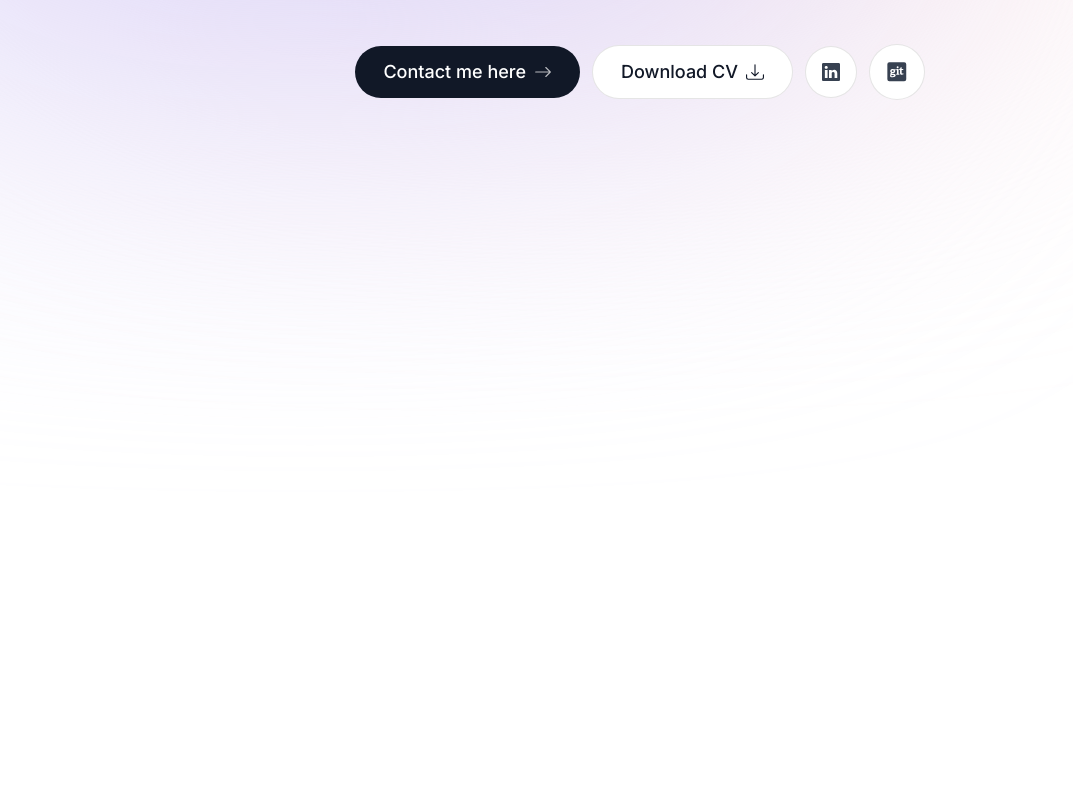
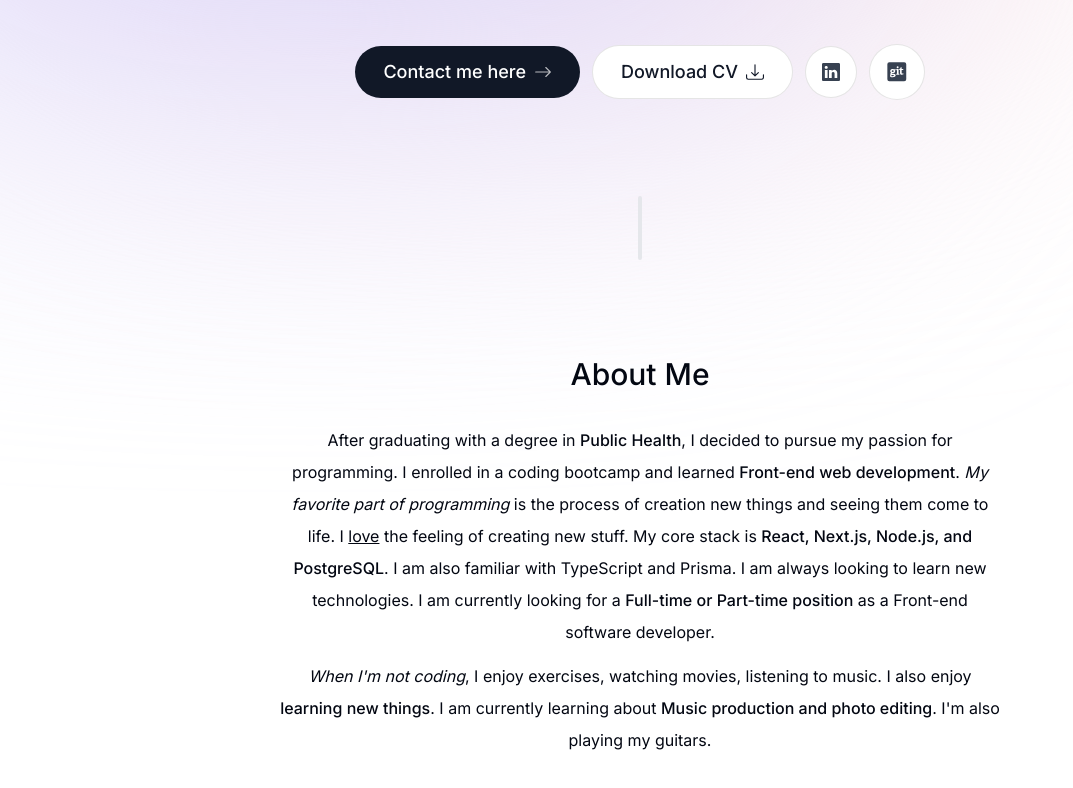
Before and after one commit to dzejkk/portfolio, a Next.js app: page / in a window 1280 px wide. Shown: the part 414-1202 px from the top of the page, without its empty margins (0-1073 px from the left). Built offline with nearby package versions, Linux system fonts and the light colour scheme.

Commit message:
progressing component splitting

```diff
--- a/app/page.tsx
+++ b/app/page.tsx
@@ -1,11 +1,15 @@
 import Intro from '@/components/intro'
+import SectionDivider from '@/components/section-divider'
 import Image from 'next/image'
-Intro
+import About from '@/components/about'
+
 
 export default function Home() {
   return (
     <main className="flex flex-col items-center px-4">
       <Intro />
+      <SectionDivider />
+      <About />
 
     </main>
   )
--- /dev/null
+++ b/components/about.tsx
@@ -0,0 +1,44 @@
+"use client";
+
+import React from "react";
+import SectionHeading from "./section-heading";
+import { motion } from "motion/react";
+
+export default function About() {
+  return (
+    <motion.section className="mb-28 max-w-[45rem] text-center leading-8 sm:mb-40"
+     initial={{ opacity: 0, y: 100 }}
+      animate={{ opacity: 1, y: 0 }}
+      transition={{ delay: 0.175 }}
+      id="about"
+    >
+      <SectionHeading>About me</SectionHeading>
+      <p className="mb-3">
+        After graduating with a degree in{" "}
+        <span className="font-medium">Public Health</span>, I decided to pursue
+        my passion for programming. I enrolled in a coding bootcamp and learned{" "}
+        <span className="font-medium">Front-end web development</span>.{" "}
+        <span className="italic">My favorite part of programming</span> is the
+        process of creation new things and seeing them come to life. I{" "}
+        <span className="underline">love</span> the feeling of creating new
+        stuff. My core stack is{" "}
+        <span className="font-medium">
+          React, Next.js, Node.js, and PostgreSQL
+        </span>
+        . I am also familiar with TypeScript and Prisma. I am always looking to
+        learn new technologies. I am currently looking for a{" "}
+        <span className="font-medium">Full-time or Part-time position</span> as
+        a Front-end software developer.
+      </p>
+
+      <p>
+        <span className="italic">When I'm not coding</span>, I enjoy exercises,
+        watching movies, listening to music. I also enjoy{" "}
+        <span className="font-medium">learning new things</span>. I am currently
+        learning about{" "}
+        <span className="font-medium">Music production and photo editing</span>.
+        I'm also playing my guitars.
+      </p>
+    </motion.section>
+  );
+}
--- a/components/header.tsx
+++ b/components/header.tsx
@@ -22,8 +22,10 @@
         className="flex fixed top-[0.15rem] left-1/2 h-12 -translate-x-1/2 py-2
                    sm:top-[1.7rem] sm:h-[initial] sm:py-0"
       >
-        <ul className="flex w-[22rem] flex-wrap items-center justify-center gap-y-1
-                       text-[0.9rem] font-medium text-gray-500 sm:w-[initial] sm:flex-nowrap sm:gap-5">
+        <ul
+          className="flex w-[22rem] flex-wrap items-center justify-center gap-y-1
+                       text-[0.9rem] font-medium text-gray-500 sm:w-[initial] sm:flex-nowrap sm:gap-5"
+        >
           {links.map((link) => (
             <motion.li
               className="h-3/4 flex items-center justify-center"
--- /dev/null
+++ b/components/section-divider.tsx
@@ -0,0 +1,15 @@
+"use client";
+
+import React from "react";
+import { motion } from "motion/react";
+
+export default function SectionDivider() {
+  return (
+    <motion.div
+      className="bg-gray-200 my-24 h-16 w-1 rounded-full hidden sm:block"
+      initial={{ opacity: 0, y: 100 }}
+      animate={{ opacity: 1, y: 0 }}
+      transition={{ delay: 0.125 }}
+    ></motion.div>
+  );
+}
--- /dev/null
+++ b/components/section-heading.tsx
@@ -0,0 +1,13 @@
+import React from 'react';
+
+
+
+type SectionHeadingProps = {
+    children: React.ReactNode
+}
+
+export default function SectionHeading({ children } : SectionHeadingProps) {
+  return (
+    <h2 className="text-3xl font-medium capitalize mb-8">{children}</h2>
+  )
+}
```
